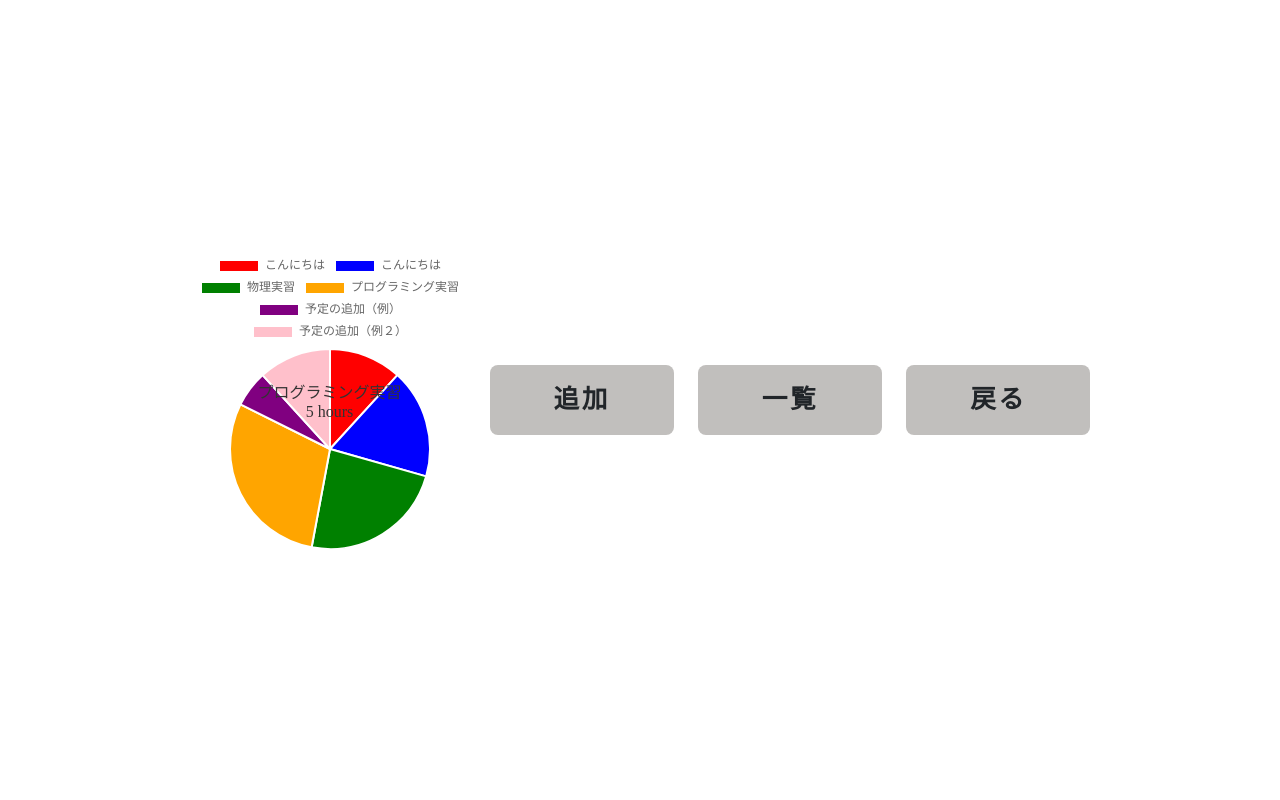
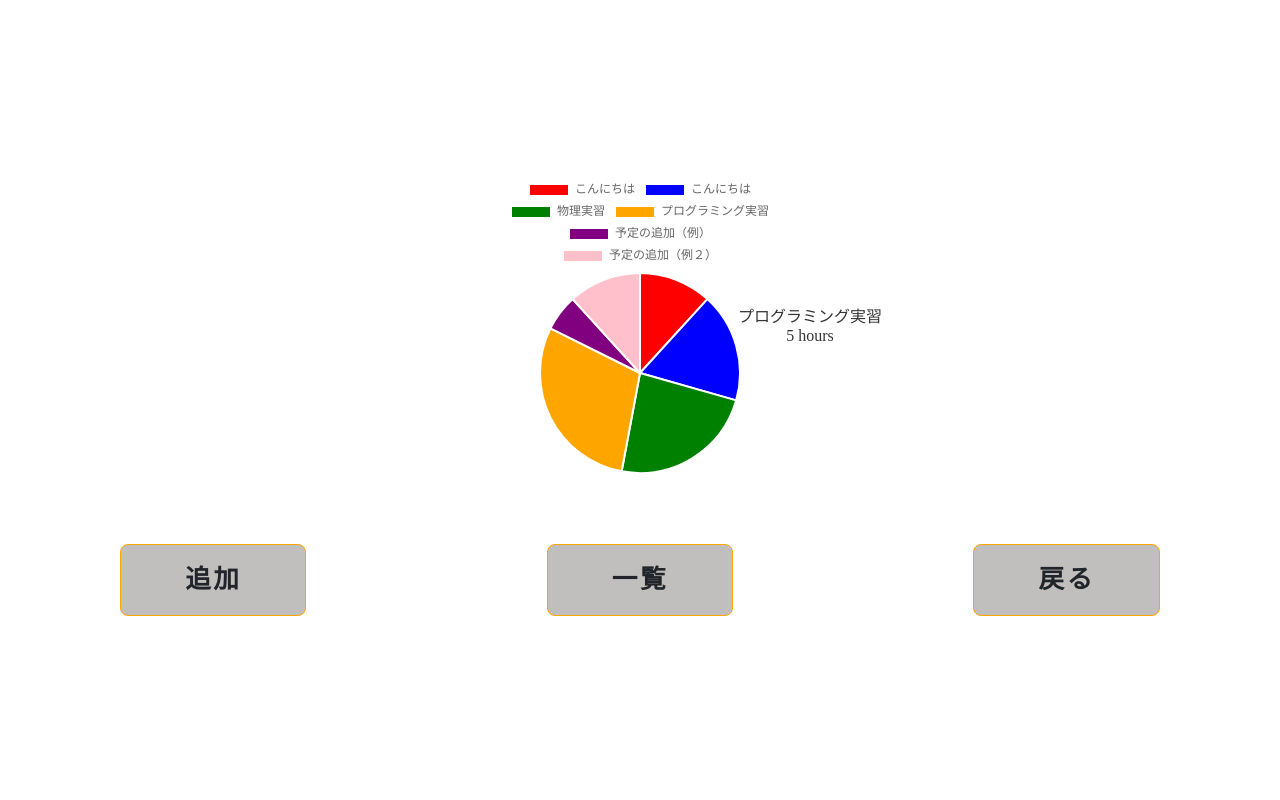
Before and after one commit to 2023AIT-OOP2-G09/GUI_APP, a Flask app: page /study in a window 1280 px wide. Run offline with Flask 3, Linux system fonts and the light colour scheme.

Commit message:
study.html
グラフの位置、一番多い時間と勉強名の表示場所を変更

```diff
--- a/templates/study.html
+++ b/templates/study.html
@@ -1,44 +1,83 @@
 <!DOCTYPE html>
 <html lang="en">
+
 <head>
     <meta charset="UTF-8">
     <meta name="viewport" content="width=device-width, initial-scale=1.0">
-  <link rel="stylesheet" href="{{ url_for('static', filename='css/index.css') }}"/>
+    <link rel="stylesheet" href="{{ url_for('static', filename='css/index.css') }}" />
     <title>Daily Study Time Pie Chart</title>
     <style>
         body {
             display: flex;
+            flex-direction: column; /* ボタンを縦に配置するための変更 */
             justify-content: center;
             align-items: center;
             height: 100vh;
             margin: 0;
         }
+
         #chart-container {
             position: relative;
             width: 300px;
             height: 300px;
+            margin-bottom: 60px;
         }
+
         #pie-chart {
             position: absolute;
             width: 100%;
             height: 100%;
         }
+
         #chart-label {
             position: absolute;
             top: 50%;
-      left: 50%;
+            left: calc(100% + 20px);
             transform: translate(-50%, -50%);
+            white-space: nowrap; /* テキストが折り返されないようにする */
             text-align: center;
             font-size: 16px;
             color: #333;
         }
+
+        .button-container {
+        display: flex;
+        justify-content: space-around; /* ボタンを中央寄せにするための変更 */
+        width: 100%;
+
+    }
+
+
+    .btn {
+        text-decoration: none;
+        padding: 100px 100px;
+        margin: 0;
+        border: 1px solid #FFA500;
+        color: hsl(39, 100%, 50%);
+        border-radius: 5px;
+        text-align: center;
+        display: inline-block;
+    }
+
+        .btn:hover {
+            background-color: #FFA500;
+            color: #fff;
+        }
     </style>
 </head>
+
 <body>
     <div id="chart-container">
         <canvas id="pie-chart"></canvas>
         <div id="chart-label"></div>
     </div>
+
+    <div class="button-container">
+        <a href="/add" class="btn btn--orange">追加</a>
+        <a href="/list" class="btn btn--orange">一覧</a>
+        <a href="/" class="btn btn--orange">戻る</a>
+    </div>
+
 
   <script>
     document.addEventListener("DOMContentLoaded", function () {
@@ -50,7 +89,7 @@
         {"date": "2024/01/13", "schedule": "プログラミング実習", "studyTime": 5},
         {"date": "2024/01/17", "schedule": "予定の追加（例）", "studyTime": 1},
         {"date": "2024/02/01", "schedule": "予定の追加（例２）", "studyTime": 2}
-      ];
+      ];//書き換え
 
       // 勉強時間データを処理して配列に変換
       const studyTimeData = jsonData.map(item => item.studyTime);
@@ -104,11 +143,6 @@
   </script>
   <script src="https://cdn.jsdelivr.net/npm/chart.js"></script>
 
-  <div class="button-container">
-    <a href="/add" class="btn btn--orange">追加</a>
-    <a href="/list" class="btn btn--orange">一覧</a>
-    <a href="/" class="btn btn--orange">戻る</a>
-  </div>
 
 </body>
 </html>
```
Lines whose indentation alone changed are shown as unchanged.
